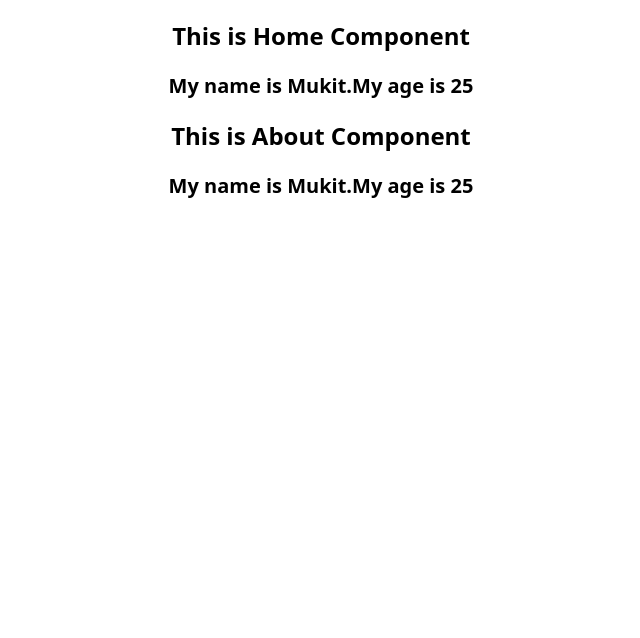
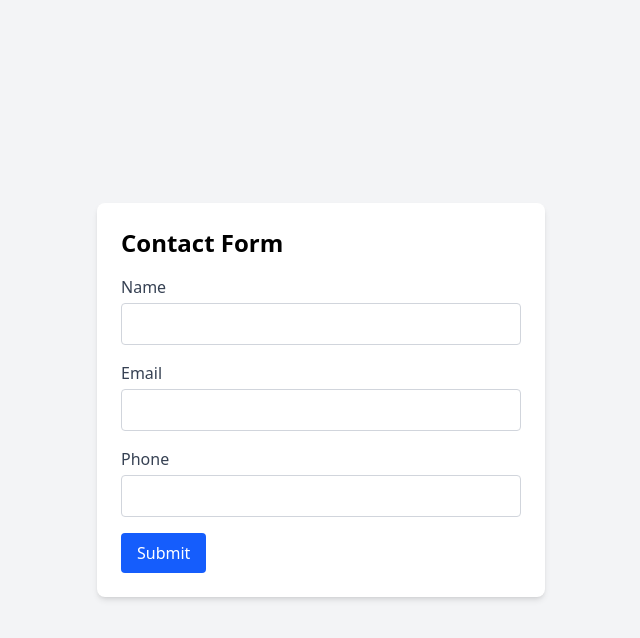
Before and after one commit to MukitHossen7/Polishing-React.js, a React (Vite) app in the folder useState-Challenge/: page / in a window 1280 px wide. Shown: the top 638 px of the page, without its empty margins (319-959 px from the left). Built offline with nearby package versions, Linux system fonts and the light colour scheme.

Commit message:
feat: implement contact form with user input handling in App component

```diff
--- a/useState-Challenge/src/App.jsx
+++ b/useState-Challenge/src/App.jsx
@@ -1,16 +1,70 @@
-import About from "./components/About";
-// import Challenge from "./components/Challenge";
-import Home from "./components/Home";
-import { Provider } from "./provider/Provider";
+import { useState } from "react";
+function App() {
+  const [users, setUsers] = useState({
+    name: "",
+    email: "",
+    phone: "",
+  });
 
-function App() {
+  const handleUsers = (input, value) => {
+    setUsers({ ...users, [input]: value });
+  };
+
+  const handleSubmit = (e) => {
+    e.preventDefault();
+    console.log(users);
+  };
+
   return (
     <>
-      {/* <Challenge></Challenge> */}
-      <Provider>
-        <Home></Home>
-        <About></About>
-      </Provider>
+      <div className="min-h-screen flex items-center justify-center bg-gray-100 p-4">
+        <form
+          onSubmit={handleSubmit}
+          className="bg-white p-6 rounded-lg shadow-md w-full max-w-md"
+        >
+          <h2 className="text-2xl font-bold mb-4">Contact Form</h2>
+
+          <div className="mb-4">
+            <label className="block text-gray-700">Name</label>
+            <input
+              type="text"
+              name="name"
+              className="w-full border border-gray-300 rounded px-3 py-2 mt-1 focus:outline-none focus:ring-2 focus:ring-blue-500"
+              value={users.name}
+              onChange={(e) => handleUsers(e.target.name, e.target.value)}
+            />
+          </div>
+
+          <div className="mb-4">
+            <label className="block text-gray-700">Email</label>
+            <input
+              type="email"
+              name="email"
+              className="w-full border border-gray-300 rounded px-3 py-2 mt-1 focus:outline-none focus:ring-2 focus:ring-blue-500"
+              value={users.email}
+              onChange={(e) => handleUsers(e.target.name, e.target.value)}
+            />
+          </div>
+
+          <div className="mb-4">
+            <label className="block text-gray-700">Phone</label>
+            <input
+              type="tel"
+              name="phone"
+              className="w-full border border-gray-300 rounded px-3 py-2 mt-1 focus:outline-none focus:ring-2 focus:ring-blue-500"
+              value={users.phone}
+              onChange={(e) => handleUsers(e.target.name, e.target.value)}
+            />
+          </div>
+
+          <button
+            type="submit"
+            className="bg-blue-600 text-white py-2 px-4 rounded hover:bg-blue-700 transition"
+          >
+            Submit
+          </button>
+        </form>
+      </div>
     </>
   );
 }
```
